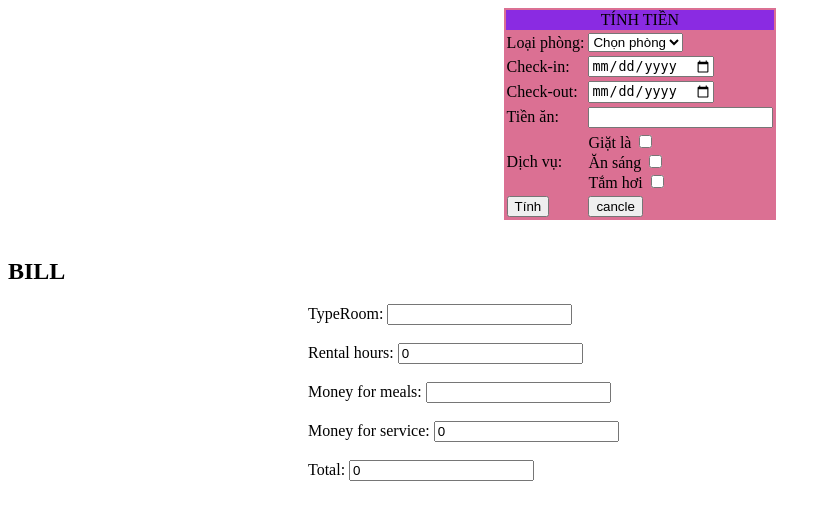
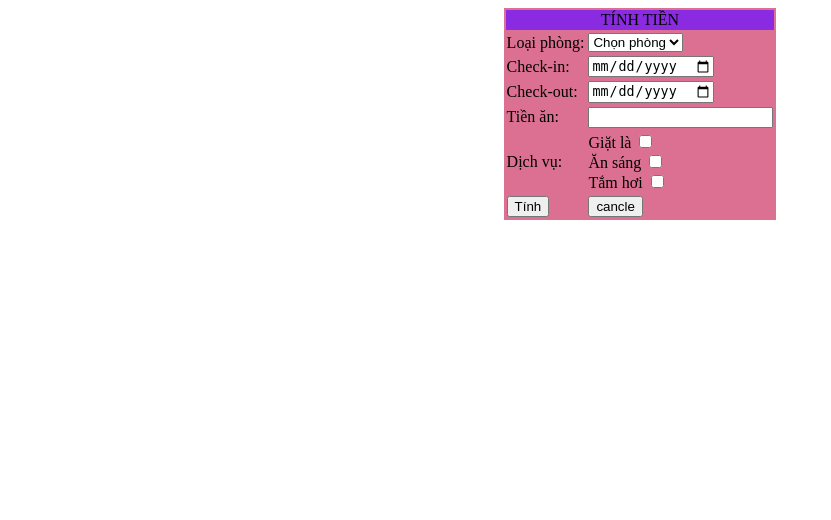
Before and after one commit to dinhngocson0708/form.php, a PHP site: page / in a window 1280 px wide. Shown: the top 520 px of the page, without its empty margins (0-831 px from the left). Run offline with PHP 8.4, Linux system fonts and the light colour scheme; data that the repository does not hold is empty.

Commit message:
huongdelete

```diff
--- a/index.php
+++ b/index.php
@@ -8,21 +8,6 @@
     <link rel="stylesheet" href="css.css">
 </head>
 <body>
-   <?php
-    ini_set('display_errors',0);
-    $giatla = $_POST["check_giatla"];
-    $ansang = $_POST["check_ansang"];
-    $tamhoi = $_POST["check_tamhoi"];
-    $meal_money = $_POST["eatmoney"];
-    $type = $_POST["phong"];
-    $check_in = strtotime( $_POST["check_in"]);
-    $check_out = strtotime($_POST["check_out"]);
-    $date = abs($checkout- $checkin)  ;
-    $ngaytra = floor($date / (60*60*24)) * $type;
-    $service = $giatla + $ansang + $tamhoi;
-    $tatol = $meal + $service + $type + $ngaytra
-
-?>
 
     <center>
     <form action="index.php" method="post" class="form1">
@@ -87,15 +72,5 @@
     </center>
 
 
-<h2 class="bill">BILL</h2>
-    <form class="input-bill" action="index.php" style="margin-left: 300px;" method="post">
-        TypeRoom: <input type="text" value="<?php echo $type ?>"> <br> <br>
-        Rental hours: <input type="text" value="<?php echo $ngaytra?>"> <br> <br>
-        Money for meals: <input type="text" value="<?php echo $meal_money ?>"> <br> <br>
-        Money for service: <input type="text" value="<?php echo $service ?>"> <br> <br>
-        Total: <input type="text" value="<?php echo $tatol?>"> <br> <br>
-    </form
-
-
 </body>
 </html>
```
